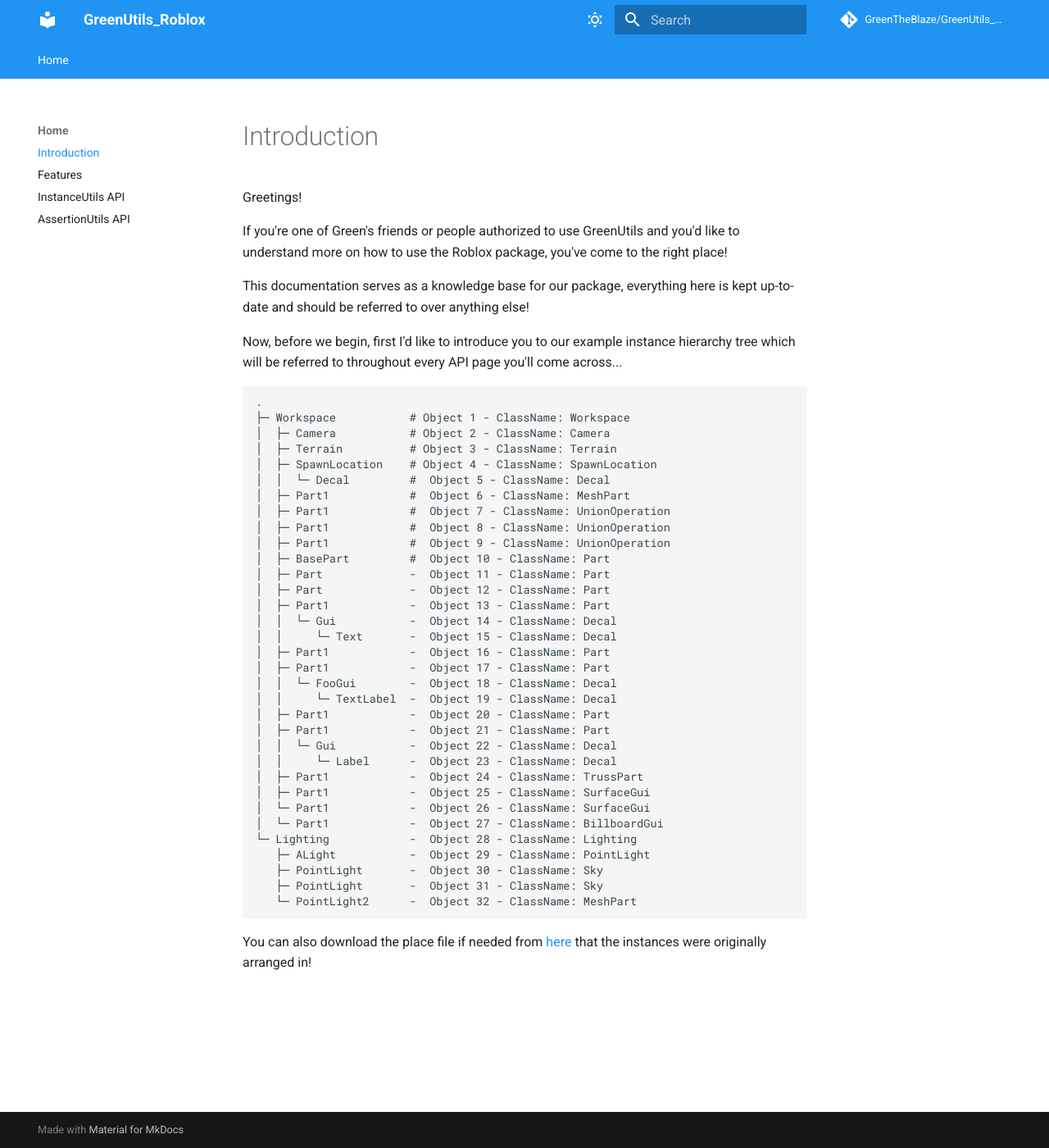
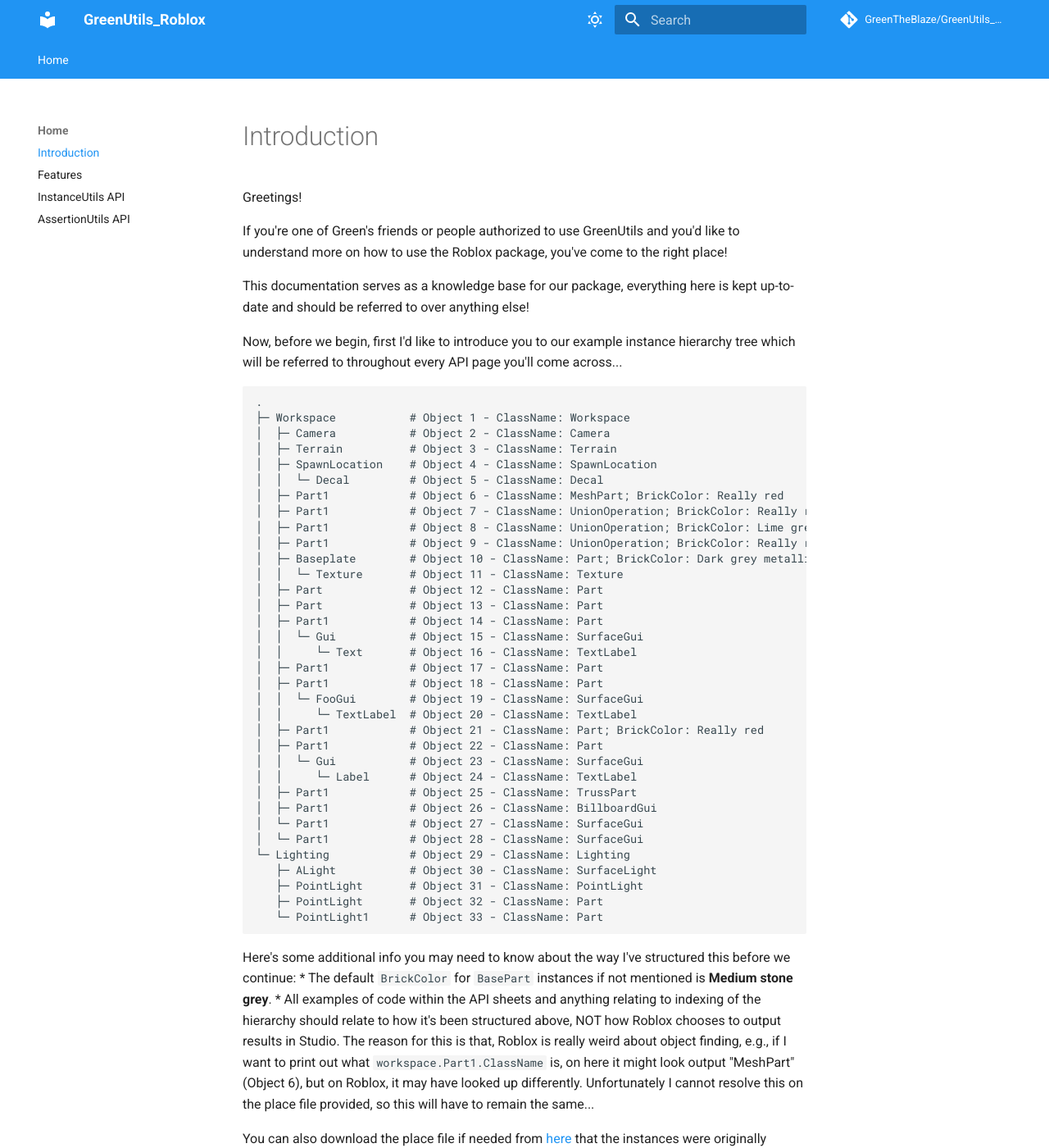
Before and after one commit to GreenTheBlaze/GreenUtils_Roblox, an MkDocs documentation site: the page built from docs/index.md, in a window 1280 px wide and 1400 px high. Shown: the whole window at 82% size. Built offline with MkDocs 1.6.1 and Material for MkDocs 9.7.7, drawn with Linux system fonts in a browser that asks for light colours; comment, search, counter and statistics services are not loaded.

Commit message:
Update index.md

````diff
--- a/docs/index.md
+++ b/docs/index.md
@@ -11,34 +11,39 @@ Now, before we begin, first I'd like to introduce you to our example instance hi
 │  ├─ Camera           # Object 2 - ClassName: Camera
 │  ├─ Terrain          # Object 3 - ClassName: Terrain
 │  ├─ SpawnLocation    # Object 4 - ClassName: SpawnLocation
-│  │  └─ Decal         #  Object 5 - ClassName: Decal
-│  ├─ Part1            #  Object 6 - ClassName: MeshPart
-│  ├─ Part1            #  Object 7 - ClassName: UnionOperation
-│  ├─ Part1            #  Object 8 - ClassName: UnionOperation
-│  ├─ Part1            #  Object 9 - ClassName: UnionOperation
-│  ├─ BasePart         #  Object 10 - ClassName: Part
-│  ├─ Part             -  Object 11 - ClassName: Part
-│  ├─ Part             -  Object 12 - ClassName: Part
-│  ├─ Part1            -  Object 13 - ClassName: Part
-│  │  └─ Gui           -  Object 14 - ClassName: Decal
-│  │     └─ Text       -  Object 15 - ClassName: Decal
-│  ├─ Part1            -  Object 16 - ClassName: Part
-│  ├─ Part1            -  Object 17 - ClassName: Part
-│  │  └─ FooGui        -  Object 18 - ClassName: Decal
-│  │     └─ TextLabel  -  Object 19 - ClassName: Decal
-│  ├─ Part1            -  Object 20 - ClassName: Part
-│  ├─ Part1            -  Object 21 - ClassName: Part
-│  │  └─ Gui           -  Object 22 - ClassName: Decal
-│  │     └─ Label      -  Object 23 - ClassName: Decal
-│  ├─ Part1            -  Object 24 - ClassName: TrussPart
-│  ├─ Part1            -  Object 25 - ClassName: SurfaceGui
-│  └─ Part1            -  Object 26 - ClassName: SurfaceGui
-│  └─ Part1            -  Object 27 - ClassName: BillboardGui
-└─ Lighting            -  Object 28 - ClassName: Lighting
-   ├─ ALight           -  Object 29 - ClassName: PointLight
-   ├─ PointLight       -  Object 30 - ClassName: Sky
-   ├─ PointLight       -  Object 31 - ClassName: Sky
-   └─ PointLight2      -  Object 32 - ClassName: MeshPart
+│  │  └─ Decal         # Object 5 - ClassName: Decal
+│  ├─ Part1            # Object 6 - ClassName: MeshPart; BrickColor: Really red
+│  ├─ Part1            # Object 7 - ClassName: UnionOperation; BrickColor: Really red
+│  ├─ Part1            # Object 8 - ClassName: UnionOperation; BrickColor: Lime green
+│  ├─ Part1            # Object 9 - ClassName: UnionOperation; BrickColor: Really red
+│  ├─ Baseplate        # Object 10 - ClassName: Part; BrickColor: Dark grey metallic
+│  │  └─ Texture       # Object 11 - ClassName: Texture
+│  ├─ Part             # Object 12 - ClassName: Part
+│  ├─ Part             # Object 13 - ClassName: Part
+│  ├─ Part1            # Object 14 - ClassName: Part
+│  │  └─ Gui           # Object 15 - ClassName: SurfaceGui
+│  │     └─ Text       # Object 16 - ClassName: TextLabel
+│  ├─ Part1            # Object 17 - ClassName: Part
+│  ├─ Part1            # Object 18 - ClassName: Part
+│  │  └─ FooGui        # Object 19 - ClassName: SurfaceGui
+│  │     └─ TextLabel  # Object 20 - ClassName: TextLabel
+│  ├─ Part1            # Object 21 - ClassName: Part; BrickColor: Really red
+│  ├─ Part1            # Object 22 - ClassName: Part
+│  │  └─ Gui           # Object 23 - ClassName: SurfaceGui
+│  │     └─ Label      # Object 24 - ClassName: TextLabel
+│  ├─ Part1            # Object 25 - ClassName: TrussPart
+│  ├─ Part1            # Object 26 - ClassName: BillboardGui
+│  └─ Part1            # Object 27 - ClassName: SurfaceGui
+│  └─ Part1            # Object 28 - ClassName: SurfaceGui
+└─ Lighting            # Object 29 - ClassName: Lighting
+   ├─ ALight           # Object 30 - ClassName: SurfaceLight
+   ├─ PointLight       # Object 31 - ClassName: PointLight
+   ├─ PointLight       # Object 32 - ClassName: Part
+   └─ PointLight1      # Object 33 - ClassName: Part
 ```
 
+Here's some additional info you may need to know about the way I've structured this before we continue:
+* The default `BrickColor` for `BasePart` instances if not mentioned is **Medium stone grey**.
+* All examples of code within the API sheets and anything relating to indexing of the hierarchy should relate to how it's been structured above, NOT how Roblox chooses to output results in Studio. The reason for this is that, Roblox is really weird about object finding, e.g., if I want to print out what `workspace.Part1.ClassName` is, on here it might look output "MeshPart" (Object 6), but on Roblox, it may have looked up differently. Unfortunately I cannot resolve this on the place file provided, so this will have to remain the same...
+
 You can also download the place file if needed from [here](https://github.com/GreenTheBlaze/GreenUtils_Roblox/blob/main/dependencies/GreenUtilsHierarchyReference.rbxl) that the instances were originally arranged in!
````
